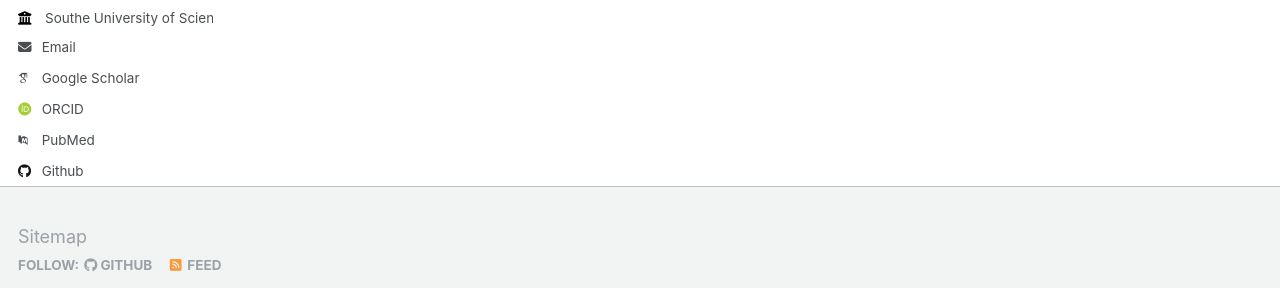
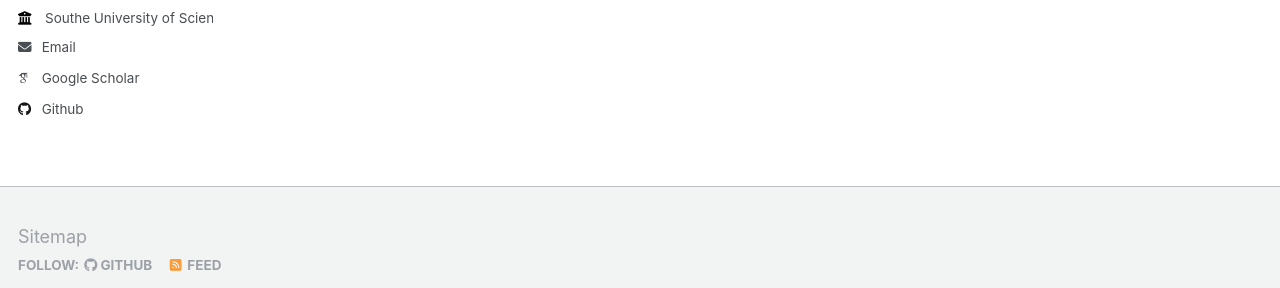
Before and after one commit to liaohaisu/Liao-haisu.github.io, a Jekyll site: the page built from _pages/about.md, in a window 1280 px wide and 1061 px high. Shown: the part 720-1008 px from the top of the window. Built offline with Jekyll 4.4.1, drawn with Linux system fonts in a browser that asks for light colours; some web fonts are replaced.

Commit message:
config.yml

```diff
--- a/_config.yml
+++ b/_config.yml
@@ -32,13 +32,13 @@ author:
   email            : "hs.liao@siat.ac.cn"
 
   # Academic websites
-  arxiv            : # URL - Update with the correct link to your profile
+  #arxiv            : # URL - Update with the correct link to your profile
   googlescholar    : "https://scholar.google.com/citations?user=fisKQgoAAAAJ"
-  impactstory      : # URL
-  orcid            : "http://orcid.org/yourorcidurl"
-  semantic         : # URL
-  pubmed           : "https://www.ncbi.nlm.nih.gov/pubmed/?term=john+snow"
-  researchgate     : # URL
+  #impactstory      : # URL
+  #orcid            : "http://orcid.org/yourorcidurl"
+  #semantic         : # URL
+  #pubmed           : "https://www.ncbi.nlm.nih.gov/pubmed/?term=john+snow"
+  #researchgate     : # URL
 
   # Repositories and software development
   bitbucket        : # Username - Update with your username on the site
@@ -49,30 +49,30 @@ author:
   stackoverflow    : # User number or user number and name (i.e., use "1" or "1/jeff-atwood")
 
   # Social media
-  bluesky          : "bsky.app" # Replace this with you Bluesky username
-  facebook         : # Username
-  flickr           : # Username
-  foursquare       : # Username
-  goodreads        : # Username
-  google_plus      : # Username
-  keybase          : # Username
-  instagram        : # Username
-  lastfm           : # Username
+  #bluesky          : "bsky.app" # Replace this with you Bluesky username
+  #facebook         : # Username
+  #flickr           : # Username
+  #foursquare       : # Username
+  #goodreads        : # Username
+  #google_plus      : # Username
+  #keybase          : # Username
+  #instagram        : # Username
+  #lastfm           : # Username
   linkedin         : # Username
-  mastodon         : # URL
-  medium           : # URL
-  pinterest        : # Username
-  soundcloud       : # Username
-  steam            : # Username
-  telegram         : # URL
-  tumblr           : # Username
-  twitter          : # Username for X / Twitter
-  vine             : # Username
-  weibo            : # Username
-  wikipedia        : # Username
-  xing             : # Username
-  youtube          : # Username
-  zhihu            : # URL
+  #mastodon         : # URL
+ # medium           : # URL
+  #pinterest        : # Username
+  #soundcloud       : # Username
+  #steam            : # Username
+  #telegram         : # URL
+  #tumblr           : # Username
+  #twitter          : # Username for X / Twitter
+  #vine             : # Username
+  #weibo            : # Username
+  #wikipedia        : # Username
+  #xing             : # Username
+  #youtube          : # Username
+  #zhihu            : # URL
 
 # Publication Category - The following the list of publication categories and their headings
 publication_category:
```
